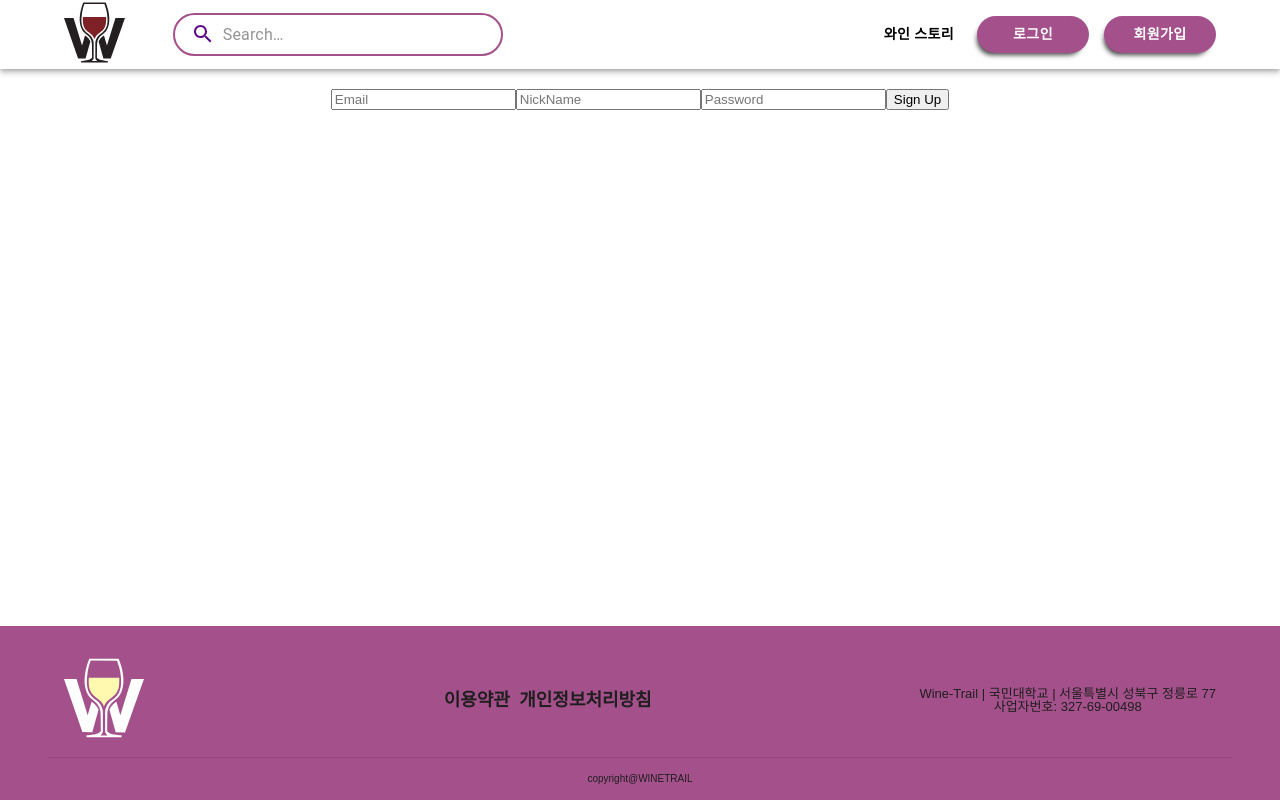
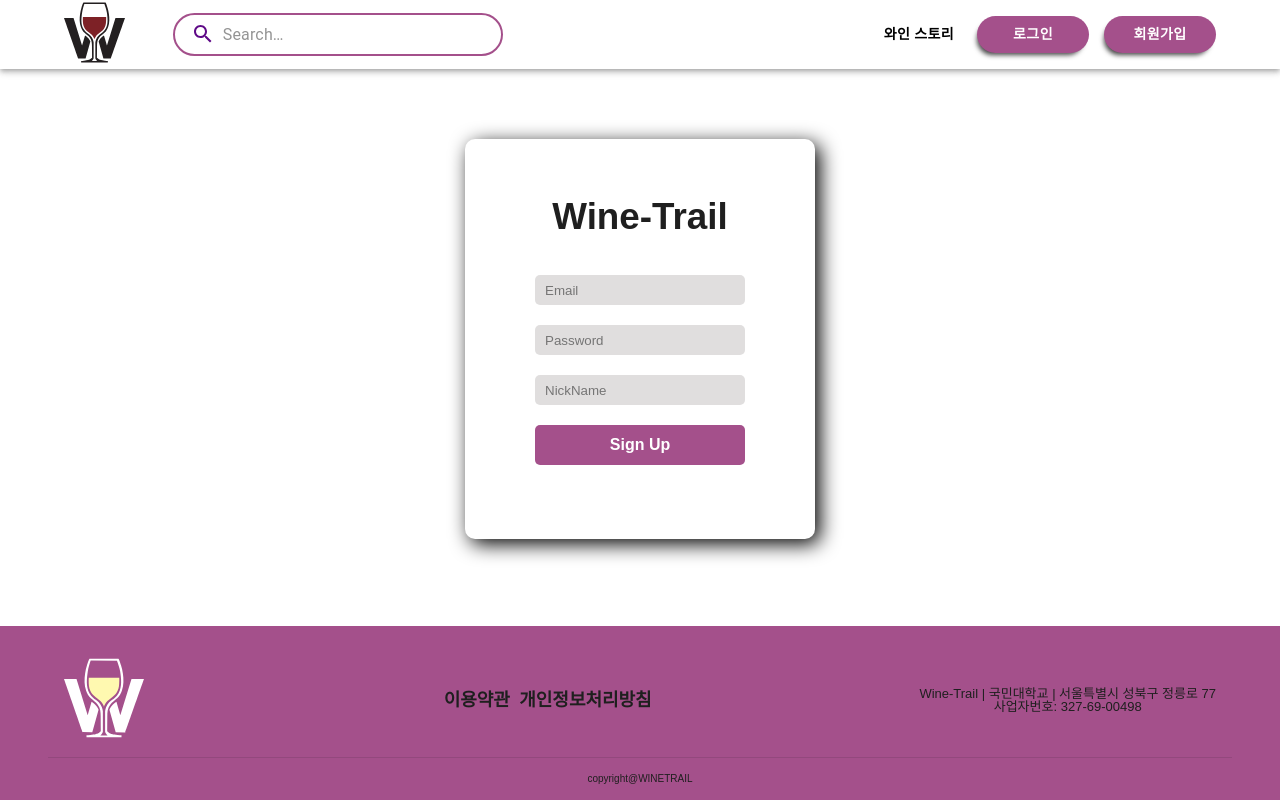
Before and after one commit to jihyoung9912/WineTrail, a React (Create React App) app: page /signup in a window 1280 px wide. Built offline with nearby package versions, Linux system fonts and the light colour scheme; no server answers.

Commit message:
style: SignUp Form

```diff
--- a/src/constants/COLOR.ts
+++ b/src/constants/COLOR.ts
@@ -4,7 +4,7 @@ export const COLORS = {
   fontPrimary: '#1f1f1f',
   primary: '#a4508b',
   secondary: '#93487D',
-  primaryVariant: '#98B2C9',
+  primaryVariant: '#e0dede',
   secondaryVariant: '#FFB49A',
   Tertiary: '#E9DECF',
   gray: '#888888',
--- a/src/pages/SignUp.tsx
+++ b/src/pages/SignUp.tsx
@@ -1,5 +1,7 @@
 import React, { useState } from 'react';
-import { useSignup } from '../hooks/useSignUp';
+import { useSignup } from 'hooks/useSignUp';
+import styled from 'styled-components';
+import { COLORS } from 'constants/COLOR';
 
 const SignUp = () => {
   const [email, setEmail] = useState('');
@@ -28,10 +30,64 @@ const SignUp = () => {
     }
   };
 
+  const Container = styled.div`
+    width: 350px;
+    height: 400px;
+    overflow: hidden;
+    border-radius: 10px;
+    box-shadow: 5px 5px 20px #000;
+    margin-top: 50px;
+  `;
+
+  const SignLabel = styled.label`
+    display: flex;
+    color: ${COLORS.fontPrimary};
+    font-size: 2.3em;
+    justify-content: center;
+    margin: 60px 60px 40px 60px;
+    font-weight: bold;
+    cursor: pointer;
+  `;
+
+  const Input = styled.input`
+    display: flex;
+    justify-content: center;
+    width: 60%;
+    height: 30px;
+    background: ${COLORS.primaryVariant};
+    margin: 20px auto;
+    padding: 10px;
+    border: none;
+    outline: none;
+    border-radius: 5px;
+  `;
+
+  const SubmitButton = styled.button`
+    display: flex;
+    justify-content: center;
+    align-items: center;
+    width: 60%;
+    height: 40px;
+    margin: 20px auto;
+    color: ${COLORS.white};
+    background: ${COLORS.primary};
+    font-size: 1em;
+    font-weight: bold;
+    outline: none;
+    border: none;
+    border-radius: 5px;
+    transition: 0.2s ease-in;
+    cursor: pointer;
+    :hover {
+      background: ${COLORS.secondary};
+    }
+  `;
+
   return (
-    <div>
+    <Container>
       <form>
-        <input
+        <SignLabel>Wine-Trail</SignLabel>
+        <Input
           name="email"
           type="text"
           placeholder="Email"
@@ -39,7 +95,15 @@ const SignUp = () => {
           onChange={onChange}
           required
         />
-        <input
+        <Input
+          name="password"
+          type="password"
+          placeholder="Password"
+          value={password}
+          onChange={onChange}
+          required
+        />
+        <Input
           name="displayName"
           type="text"
           placeholder="NickName"
@@ -47,17 +111,11 @@ const SignUp = () => {
           onChange={onChange}
           required
         />
-        <input
-          name="password"
-          type="password"
-          placeholder="Password"
-          value={password}
-          onChange={onChange}
-          required
-        />
-        <input type="submit" onClick={SignUp} value="Sign Up" />
+        <SubmitButton type="submit" onClick={SignUp}>
+          Sign Up
+        </SubmitButton>
       </form>
-    </div>
+    </Container>
   );
 };
 
```
